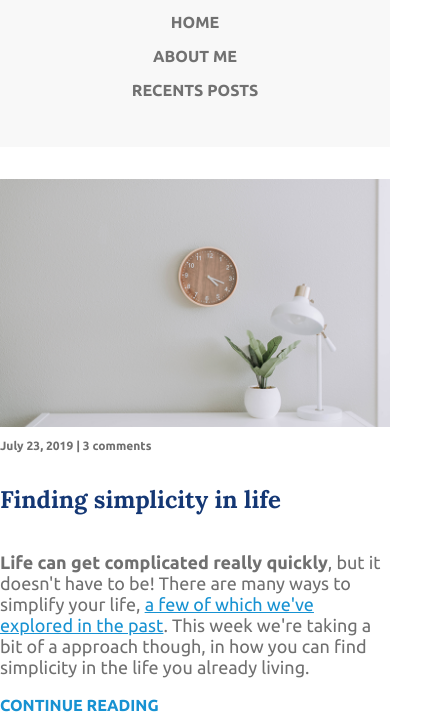
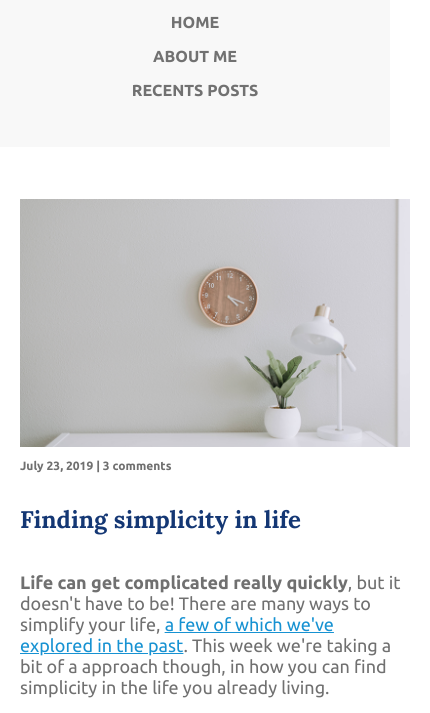
Before and after one commit to Njaaga-Gakure/ResponsiveDesign, a plain HTML site: page index.html in a window 390 px wide. Shown: the part 146-859 px from the top of the page, 430 px wide, since content can reach past the window. Drawn offline with Linux system fonts and the light colour scheme.

Commit message:
Fix padding for small screen

```diff
--- a/css/style.css
+++ b/css/style.css
@@ -87,6 +87,9 @@ header {
     max-width: 980px;
     margin: 0 auto;
 }
+.container-main {
+    padding: 1.25em;
+}
 .nav-list {
     list-style: none;
     padding: 0;
```
